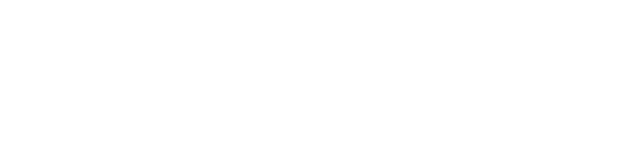
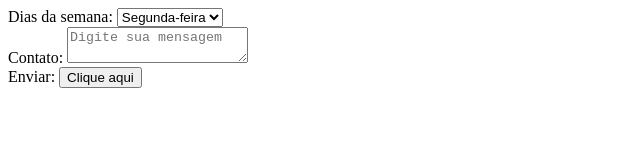
Before and after one commit to Rafaelnascimento85/HTML_PrimeiroProjeto, a website: page public_html/formulário.html in a window 1280 px wide. Shown: the whole page, without its empty margins (0-640 px from the left). Drawn offline with Linux system fonts and the light colour scheme.

Commit message:
Formulário com opções de dias da semana

```diff
--- a/public_html/formulário.html
+++ b/public_html/formulário.html
@@ -7,11 +7,27 @@
 
 <body>
     <form
-        name="meu_primeiro_formulario"
-        method="post"
-        action="gravaDados.php"
-        enctype="multipart/form-data"
-    >
-    </form>
+    name="Meu primeiro formulário"
+    method="POST"
+    action="gravarDados.php"
+    enctype="multipart/form-data"
+>
+    <label>Dias da semana:</label>
+    <select name="dias_da_semana">
+        <option value="segunda">Segunda-feira</option>
+        <option value="terça">Terça-feria</option>
+        <option value="quarta">Quarta-feria</option>
+        <option value="quinta">Quinta-feria</option>
+        <option value="sexta">Sexta-feria</option>
+        <option value="sabado">Sábado</option>
+        <option value="domingo">Domingo</option>
+    </select>
+    <br>
+    <label>Contato:</label>
+    <textarea placeholder="Digite sua mensagem"></textarea>
+    <br>
+    <label>Enviar:</label>
+    <button>Clique aqui</button>
+</form>
 </body>
 </html>
```
